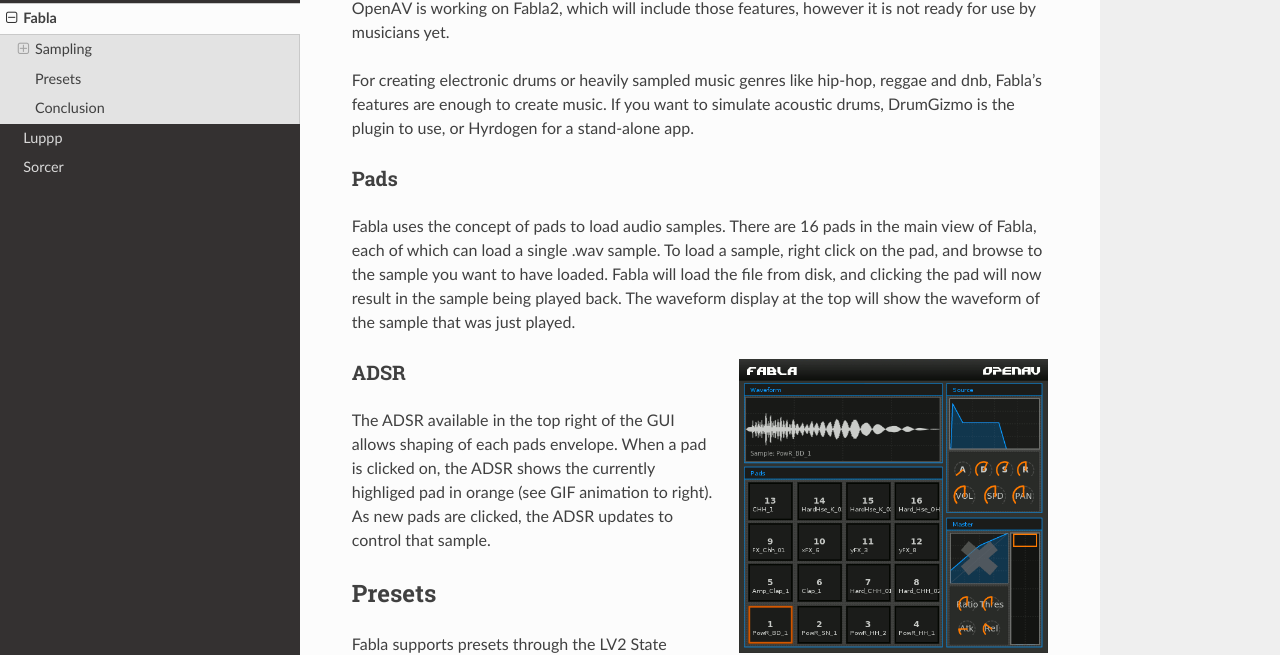
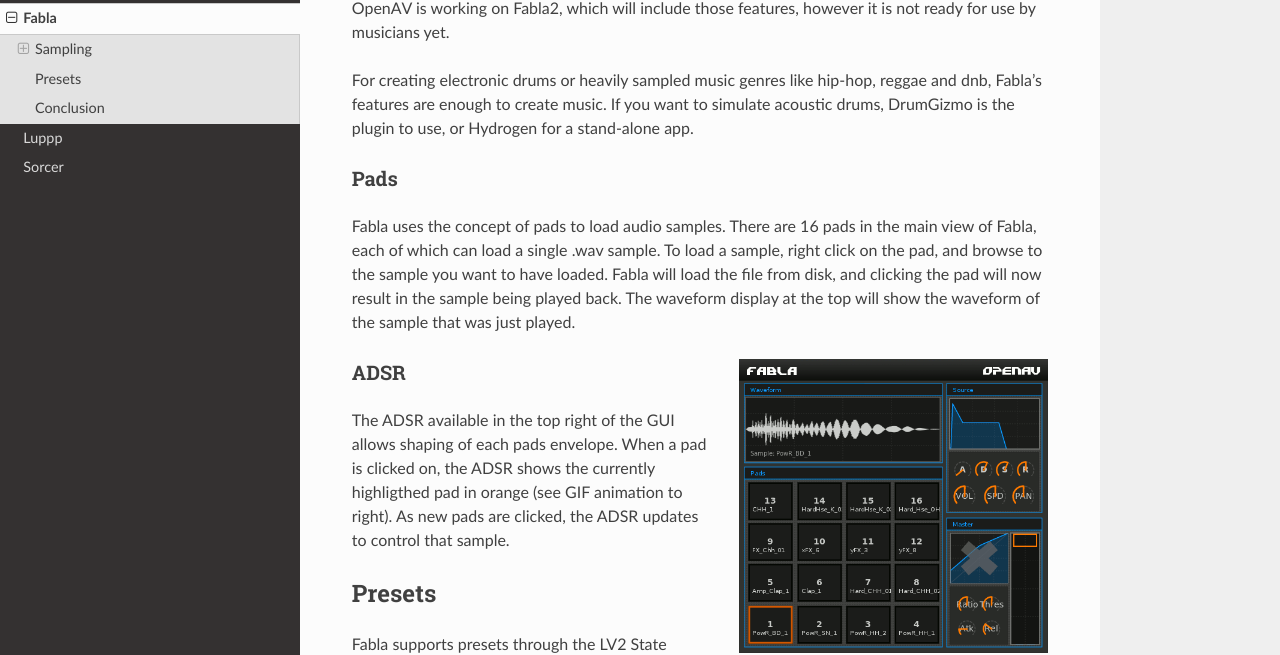
Before and after one commit to openAVproductions/openAV-manual, a Sphinx documentation site: the page built from source/fabla.rst, in a window 1280 px wide and 900 px high, scrolled down 437 px. Shown: the part 187-842 px from the top of the window. Built offline with Sphinx 7.4.7 and the Read the Docs theme 2.0.0, drawn with Linux system fonts in a browser that asks for light colours.

Commit message:
Update fabla.rst
two typos

```diff
--- a/source/fabla.rst
+++ b/source/fabla.rst
@@ -27,7 +27,7 @@
 For creating electronic drums or heavily sampled music genres like
 hip-hop, reggae and dnb, Fabla's features are enough to create music. If
 you want to simulate acoustic drums, DrumGizmo is the plugin to use, or
-Hyrdogen for a stand-alone app.
+Hydrogen for a stand-alone app.
 
 Pads
 ----
@@ -47,7 +47,7 @@
 ----
 
 The ADSR available in the top right of the GUI allows shaping of each pads
-envelope. When a pad is clicked on, the ADSR shows the currently highliged
+envelope. When a pad is clicked on, the ADSR shows the currently highligthed
 pad in orange (see GIF animation to right). As new pads are clicked, the
 ADSR updates to control that sample.
 
```
